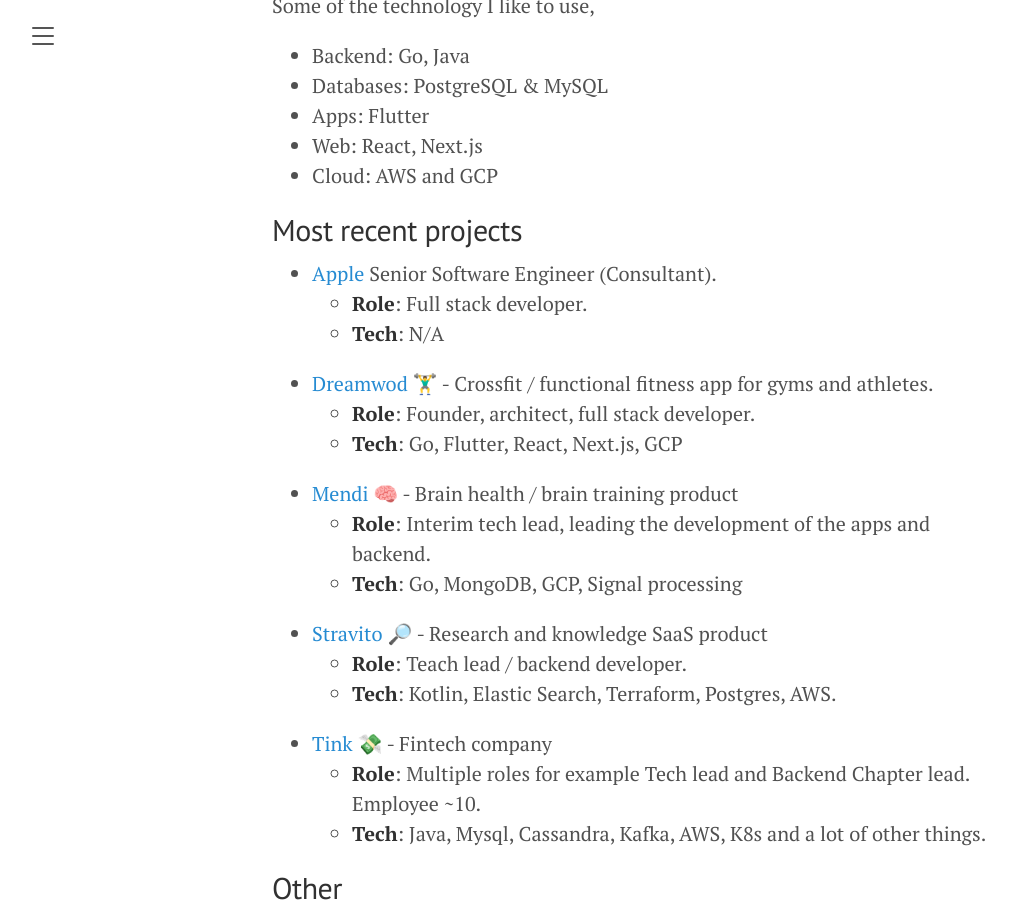
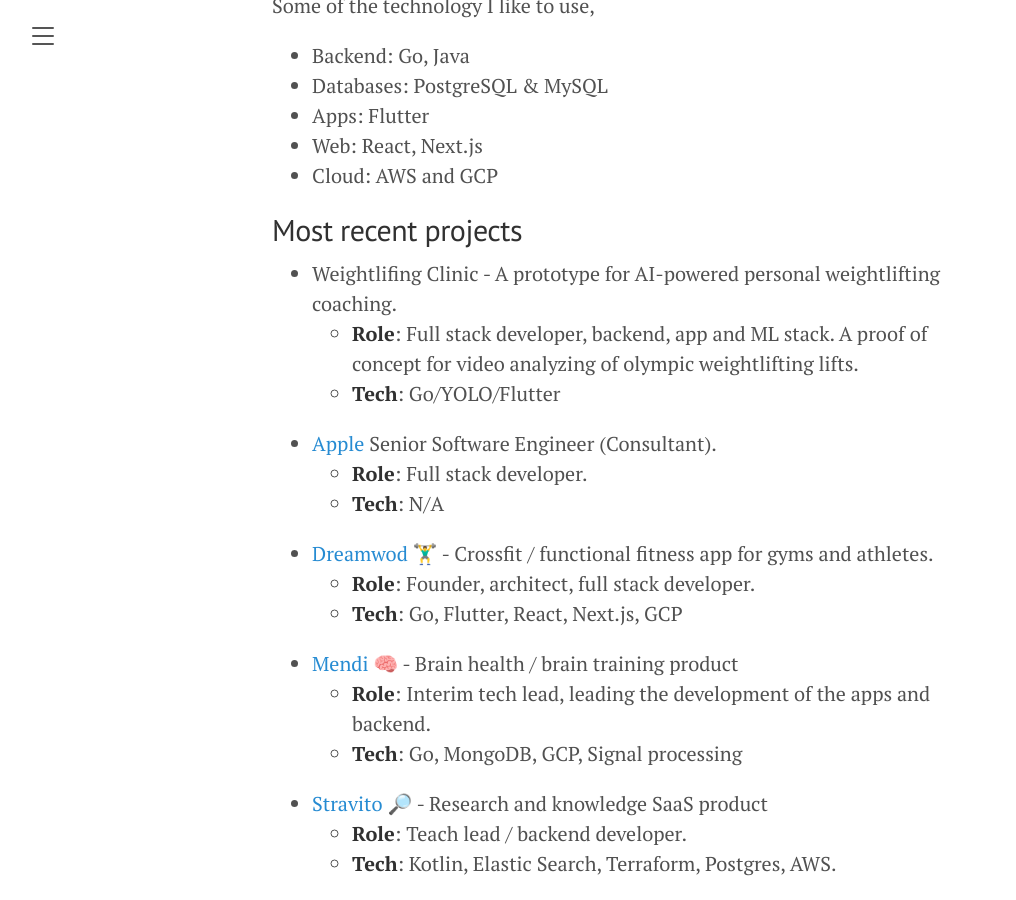
Before and after one commit to lazyloading-ab/lazyloading-ab.github.io, a Jekyll site: the page built from index.md, in a window 1280 px wide and 900 px high, scrolled down 466 px. Shown: the whole window, without its empty margins (8-1024 px from the left). Built offline with Jekyll 4.4.1, drawn with Linux system fonts in a browser that asks for light colours.

Commit message:
Update index.md

```diff
--- a/index.md
+++ b/index.md
@@ -21,6 +21,9 @@ Some of the technology I like to use,
 * Cloud: AWS and GCP
 
 ## Most recent projects
+* Weightlifing Clinic - A prototype for AI-powered personal weightlifting coaching.
+  * **Role**: Full stack developer, backend, app and ML stack. A proof of concept for video analyzing of olympic weightlifting lifts.
+  * **Tech**: Go/YOLO/Flutter
 * [Apple](https://www.apple.com) Senior Software Engineer (Consultant).
   * **Role**: Full stack developer.
   * **Tech**: N/A
```
